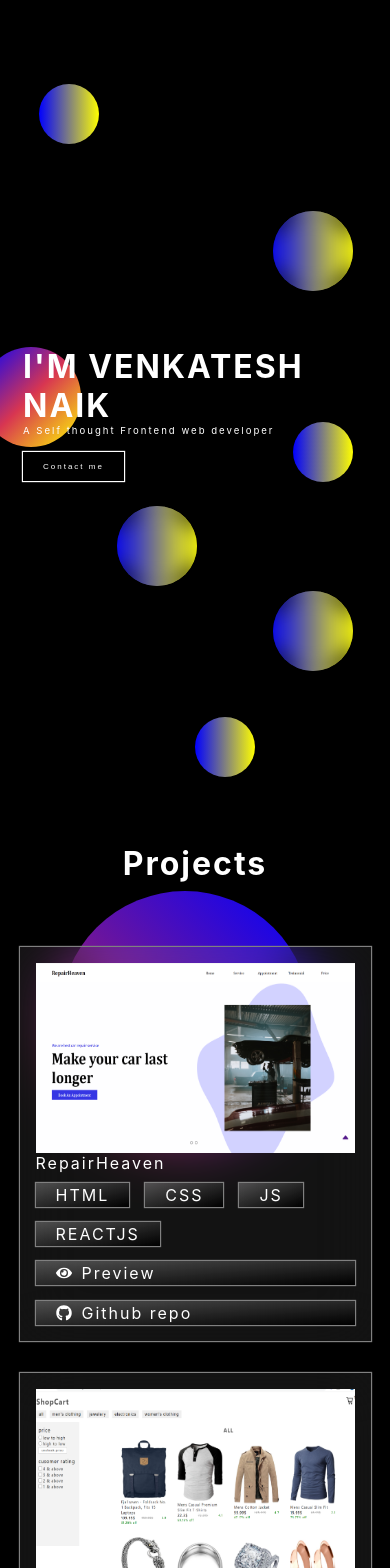
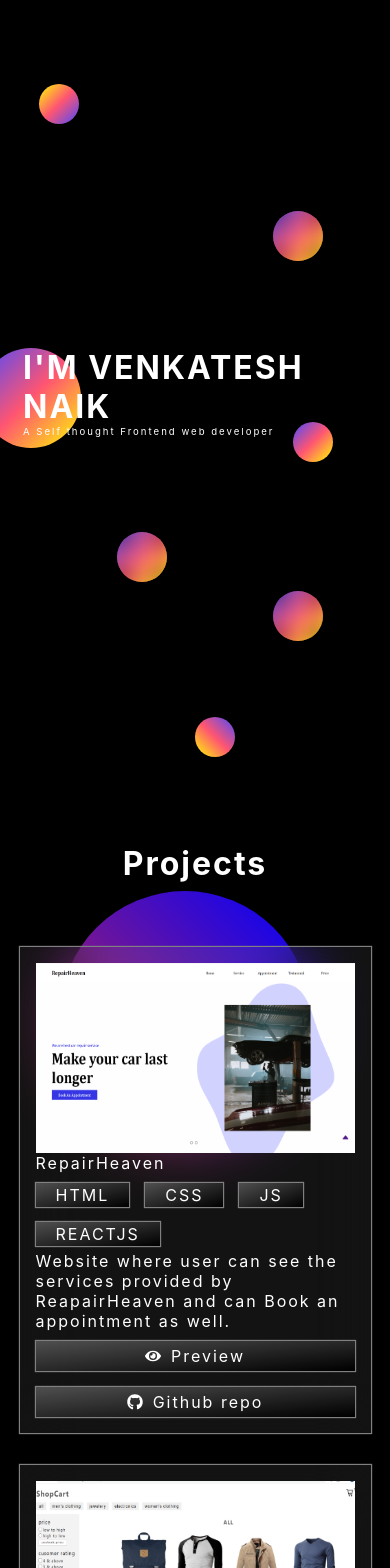
Before and after one commit to venkatesh-na/Portfolio, a React (Create React App) app: page / in a window 390 px wide. Shown: the top 1568 px of the page. Built offline with nearby package versions, Linux system fonts and the light colour scheme.

Commit message:
improvise

```diff
--- a/src/Components/Aboutme.css
+++ b/src/Components/Aboutme.css
@@ -95,13 +95,13 @@
   color: orangered;
 }
 .skills ul li:nth-child(2) .icon {
-  color: rgb(80, 80, 255);
+  color: rgb(75, 75, 255);
 }
 .skills ul li:nth-child(3) .icon {
   color: yellow;
 }
 .skills ul li:nth-child(4) .icon {
-  color: rgb(75, 75, 255);
+  color: rgb(75, 189, 255);
 }
 .skills ul li:nth-child(5) .icon {
   color: rgb(255, 129, 150);
--- a/src/Components/Data.js
+++ b/src/Components/Data.js
@@ -6,7 +6,7 @@ const Data = [
         image:"images2/RepairHeaven.png",
         website:"https://venkatesh-na.github.io/RepairHeaven/",
         githubrepo:"https://github.com/venkatesh-na/RepairHeaven",
-        description:""
+        description:"Website where user can see the services provided by ReapairHeaven and can Book an appointment as well."
 
     },
     {
@@ -16,7 +16,7 @@ const Data = [
         image:"images2/ShopCart.png",
         website:"https://venkatesh-na.github.io/ShopCart/",
         githubrepo:"https://github.com/venkatesh-na/ShopCart",
-
+         description:"ShopCart is an ecommerce website where user can filter and add product to the cart in many ways."
     },
     {
         id:3,
@@ -24,7 +24,8 @@ const Data = [
         stack:["HTML","CSS","JS","REACTJS"],
         image:"images2/MovieSearch.png",
         website:"https://venkatesh-na.github.io/MovieSearch/",
-        githubrepo:"https://github.com/venkatesh-na/MovieSearch"
+        githubrepo:"https://github.com/venkatesh-na/MovieSearch",
+        description:"MoviesSearch Is an website where user can serach a detail information of movies and webseries"
     },
     {
         id:4,
@@ -32,8 +33,8 @@ const Data = [
         stack:["HTML","CSS","JS","REACTJS","FIREBASE"],
         image:"images2/Doorstep-Chai.png",
         website:"https://venkatesh-na.github.io/DoorStep-Chai/",
-        githubrepo:"https://github.com/venkatesh-na/DoorStep-Chai"
-
+        githubrepo:"https://github.com/venkatesh-na/DoorStep-Chai",
+        description:"website where customer can order a multiple cup of chai by choosing the flavour and quantity of sugar they want in chai."
     },
     {
         id:5,
@@ -41,7 +42,8 @@ const Data = [
         stack:["HTML","CSS","JS","REACTJS"],
         image:"images2/Priority-Todo.png",
         website:"https://venkatesh-na.github.io/Priority-Todo/",
-        githubrepo:"https://github.com/venkatesh-na/Priority-Todo"
+        githubrepo:"https://github.com/venkatesh-na/Priority-Todo",
+        description:"it's an website where user can make a todo based on their priority and we can perform CRUD operation in it"
     },
     {
         id:6,
@@ -49,7 +51,8 @@ const Data = [
         stack:["HTML","CSS","JS","REACTJS"],
         image:"images2/weather.png",
         website:"https://venkatesh-na.github.io/WeatherApp/",
-        githubrepo:"https://github.com/venkatesh-na/WeatherApp"
+        githubrepo:"https://github.com/venkatesh-na/WeatherApp",
+        description:"WhetherApp is an website where user can identify the whether detail by searching the name of their city"
     },
     {
         id:7,
@@ -57,7 +60,8 @@ const Data = [
         stack:["HTML","CSS","JS"],
         image:"images2/BreakingBad.png",
         website:"https://venkatesh-na.github.io/BreakingBadCharacters/",
-        githubrepo:"https://github.com/venkatesh-na/BreakingBadCharacters"
+        githubrepo:"https://github.com/venkatesh-na/BreakingBadCharacters",
+        description:"BreakingBad is an website where user can fetch the detail information of breaking bad series characters"
     }
 ]
 export default Data;
--- a/src/Components/Home.css
+++ b/src/Components/Home.css
@@ -28,6 +28,17 @@
   color: white;
   margin: 1rem 0;
   font-size: 1.2rem;
+  transition: all 0.3s linear;
+}
+.text button:hover {
+  background-color: white;
+  color: black;
+  box-shadow: 0px 0px 5px rgba(255, 255, 255, 0.514),
+    0px 0px 10px rgba(255, 255, 255, 0.493),
+    0px 0px 15px rgba(255, 255, 255, 0.486);
+}
+.text button:active {
+  background-color: blue;
 }
 .extra-text {
   position: absolute;
@@ -35,8 +46,8 @@
   height: 200px;
   background-image: linear-gradient(
     to bottom right,
-    blue,
-    rgb(216, 54, 81),
+    rgb(73, 73, 255),
+    rgb(255, 85, 113),
     yellow
   );
   left: -80px;
@@ -48,7 +59,12 @@
   position: absolute;
   width: 80px;
   height: 80px;
-  background-image: linear-gradient(to right, blue, yellow);
+  background-image: linear-gradient(
+    to bottom right,
+    rgb(73, 73, 255),
+    rgb(255, 85, 113),
+    yellow
+  );
   border-radius: 100%;
 }
 .one {
@@ -86,7 +102,12 @@
   position: absolute;
   width: 60px;
   height: 60px;
-  background-image: linear-gradient(to right, blue, yellow);
+  background-image: linear-gradient(
+    to top left,
+    rgb(73, 73, 255),
+    rgb(255, 85, 113),
+    yellow
+  );
   border-radius: 100%;
   left: 10%;
   top: 10%;
@@ -95,7 +116,12 @@
   position: absolute;
   width: 60px;
   height: 60px;
-  background-image: linear-gradient(to right, blue, yellow);
+  background-image: linear-gradient(
+    to bottom right,
+    rgb(73, 73, 255),
+    rgb(255, 85, 113),
+    yellow
+  );
   border-radius: 100%;
   left: 90%;
   top: 50%;
@@ -104,7 +130,12 @@
   position: absolute;
   width: 60px;
   height: 60px;
-  background-image: linear-gradient(to right, blue, yellow);
+  background-image: linear-gradient(
+    to bottom left,
+    rgb(73, 73, 255),
+    rgb(255, 85, 113),
+    yellow
+  );
   border-radius: 100%;
   top: 85%;
   left: 50%;
@@ -120,17 +151,41 @@
     font-size: 0.6rem;
   }
   .text button {
-    font-size: 0.5rem;
+    padding: 8px 15px;
+    font-size: 0.7rem;
   }
   .extra-text {
     width: 100px;
     height: 100px;
     left: -42px;
   }
+  .float {
+    width: 50px;
+    height: 50px;
+  }
+  .one {
+    top: 63%;
+  }
+  .one div,
+  .two div,
+  .three div {
+    width: 50px;
+    height: 50px;
+  }
   .three {
     left: 70%;
   }
+  .four {
+    width: 40px;
+    height: 40px;
+  }
   .five {
     left: 75%;
+    width: 40px;
+    height: 40px;
+  }
+  .six {
+    width: 40px;
+    height: 40px;
   }
 }
--- a/src/Components/Home.js
+++ b/src/Components/Home.js
@@ -18,12 +18,15 @@ const Home = ()=>{
             .from(button,1.6,{opacity:0,y:40,ease:Power3.easeOut},.6)
             .from(extra,1,{opacity:0,x:-40,ease:Power3.easeOut},.9)
         },[])
+        const handleMail = ()=>{
+            window.location = "mailto:naikvenkatesh723@gmail.com"
+        }
     return (
        <div className= "Home">
            <div ref = {el => text=el} className  = "text rellax" data-rellax-speed = "1">
                 <h1>I'M VENKATESH NAIK</h1>
                 <p>A Self thought Frontend web developer</p>
-                <button>Contact me</button>
+                <button onClick = {handleMail}>Contact me</button>
                 <div className = "extra-text"></div>
            </div>
             <div className = "float one rellax" data-rellax-speed = "7">
--- a/src/Components/project.css
+++ b/src/Components/project.css
@@ -70,11 +70,12 @@
 }
 .glass .btn-container a:nth-child(1) {
   display: flex;
+  justify-content: center;
   align-items: center;
   text-decoration: none;
   color: white;
   box-shadow: 0px 0px 1px 1px grey;
-  padding: 2px 20px;
+  padding: 5px 20px;
   background-image: linear-gradient(
     to bottom right,
     rgba(128, 128, 128, 0.555),
@@ -83,11 +84,12 @@
 }
 .glass .btn-container a:nth-child(2) {
   display: flex;
+  justify-content: center;
   align-items: center;
   text-decoration: none;
   color: white;
   box-shadow: 0px 0px 1px 1px grey;
-  padding: 2px 20px;
+  padding: 5px 20px;
   background-image: linear-gradient(
     to bottom right,
     rgba(128, 128, 128, 0.555),
@@ -101,6 +103,10 @@
     black,
     rgba(128, 128, 128, 0.555)
   );
+}
+.glass .btn-container a:nth-child(1):active,
+.glass .btn-container a:nth-child(2):active {
+  transform: scale(0.8);
 }
 .preview,
 .repo {
```
